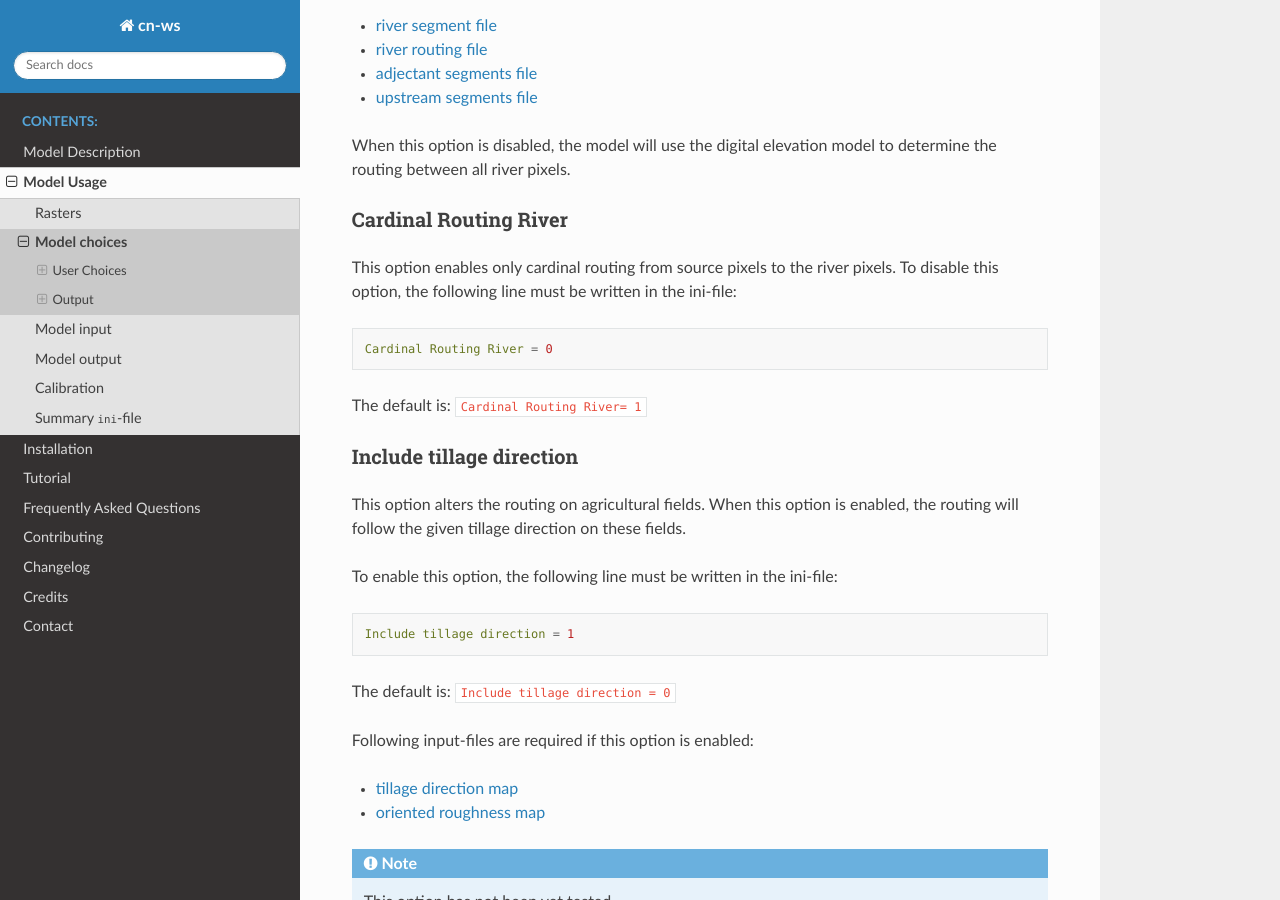
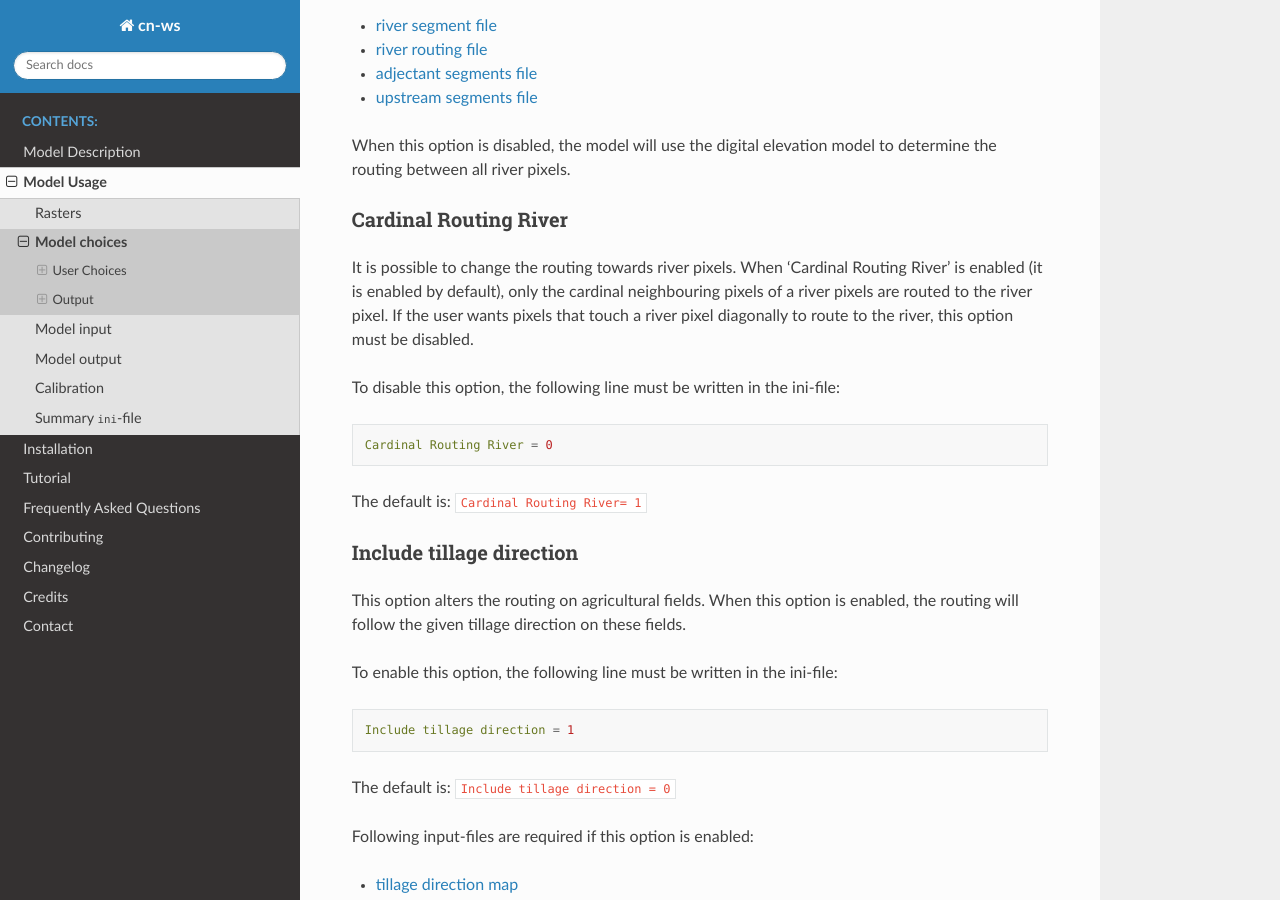
Before and after one commit to watem-sedem/watem-sedem, a Sphinx documentation site: the page built from docs/choices.rst, in a window 1280 px wide and 900 px high, scrolled down 9504 px. Built offline with Sphinx 7.4.7 and the Read the Docs theme 2.0.0, drawn with Linux system fonts in a browser that asks for light colours.

Commit message:
Clarify Cardinal routing River option

```diff
--- a/docs/choices.rst
+++ b/docs/choices.rst
@@ -529,8 +529,12 @@ determine the routing between all river pixels.
 Cardinal Routing River
 ######################
 
-This option enables only cardinal routing from source pixels to the river
-pixels. To disable this option, the following line must be written in the ini-file:
+It is possible to change the routing towards river pixels. When 'Cardinal Routing River'
+is enabled (it is enabled by default), only the cardinal neighbouring pixels of a
+river pixels are routed to the river pixel. If the user wants pixels that touch
+a river pixel diagonally to route to the river, this option must be disabled.
+
+To disable this option, the following line must be written in the ini-file:
 
 .. code-block:: ini
 
```
